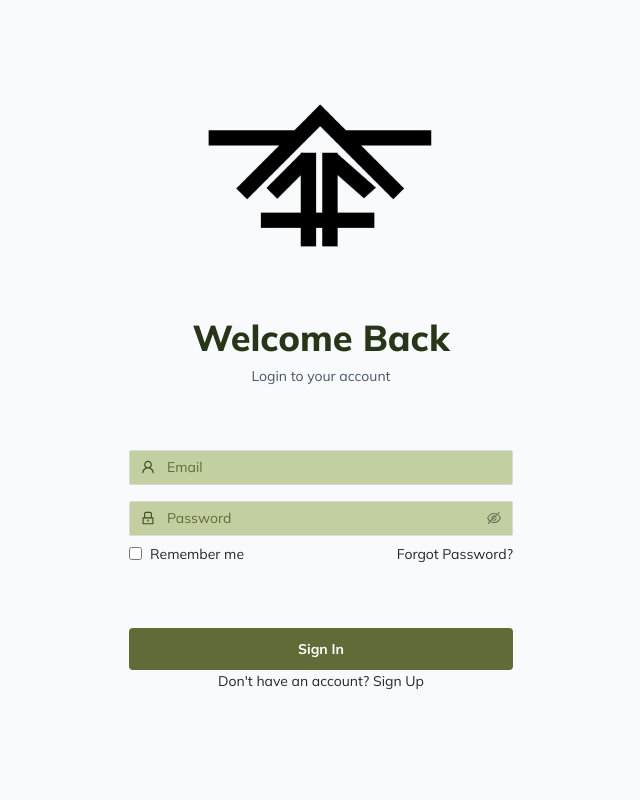
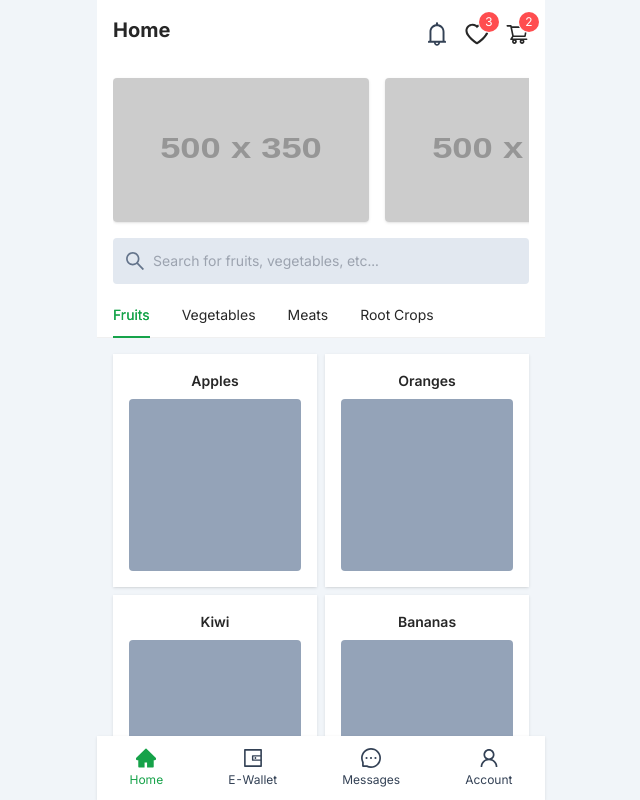
Before and after one commit to saisarah/TalipaAPP-Frontend, a React (Vite) app: page / in a window 1280 px wide. Before the commit this address led to /login. Shown: the top 800 px of the page, without its empty margins (319-959 px from the left). Built offline with nearby package versions, Linux system fonts and the light colour scheme.

Commit message:
Redesign Homepage

```diff
--- a/src/App.jsx
+++ b/src/App.jsx
@@ -1,6 +1,13 @@
+import { ConfigProvider } from "antd";
 import { useState } from "react";
 import { AppContextProvider } from "./contexts/AppContext";
 import Router from "./routes/Router";
+
+ConfigProvider.config({
+  theme: {
+    primaryColor: '#16a34a', //bg-green-600
+  }
+})
 
 function App() {
   const [isLogin, setIsLogin] = useState(false);
--- a/src/main.jsx
+++ b/src/main.jsx
@@ -1,7 +1,8 @@
 import React from "react";
 import ReactDOM from "react-dom/client";
 import App from "./App";
-import 'antd/dist/antd.css';
+import "./styles/preflight.css";
+import 'antd/dist/antd.variable.min.css';
 import "./styles/main.css";
 
 ReactDOM.createRoot(document.getElementById("root")).render(
--- a/src/pages/customer/home/Category.jsx
+++ /dev/null
@@ -1,12 +0,0 @@
-export default function Category({ image, name }) {
-  return (
-    <div
-      className="relative h-28 w-28 flex-shrink-0 overflow-hidden rounded-lg bg-cover"
-      style={{ backgroundImage: `url(${image})` }}
-    >
-      <div className="absolute bottom-0 w-full bg-slate-800 p-2 font-semibold text-white">
-        {name}
-      </div>
-    </div>
-  );
-}
--- a/src/pages/customer/home/Home.jsx
+++ b/src/pages/customer/home/Home.jsx
@@ -1,114 +1,176 @@
+import {
+  BellOutlined,
+  HeartOutlined,
+  HomeFilled,
+  MessageOutlined,
+  SearchOutlined,
+  ShoppingCartOutlined,
+  UserOutlined,
+  WalletOutlined,
+} from "@ant-design/icons";
+import { Badge, Tabs } from "antd";
 import { useContext, useState } from "react";
-import { Navigate } from "react-router-dom";
 import { AppContext } from "../../../contexts/AppContext";
-import Category from "./Category";
-import Product from "./Product";
-import ProductDetails from "./ProductDetails";
 
+function Fruits() {
+  return (
+    <div className="p-4">
+      <div className="grid grid-cols-2 gap-2">
+        <div className="bg-white p-4 text-center shadow">
+          <h5 className="font-semibold">Apples</h5>
+          <div className="aspect-square w-full rounded bg-slate-400"></div>
+        </div>
 
+        <div className="bg-white p-4 text-center shadow">
+          <h5 className="font-semibold">Oranges</h5>
+          <div className="aspect-square w-full rounded bg-slate-400"></div>
+        </div>
+
+        <div className="bg-white p-4 text-center shadow">
+          <h5 className="font-semibold">Kiwi</h5>
+          <div className="aspect-square w-full rounded bg-slate-400"></div>
+        </div>
+
+        <div className="bg-white p-4 text-center shadow">
+          <h5 className="font-semibold">Bananas</h5>
+          <div className="aspect-square w-full rounded bg-slate-400"></div>
+        </div>
+
+        <div className="bg-white p-4 text-center shadow">
+          <h5 className="font-semibold">Avocados</h5>
+          <div className="aspect-square w-full rounded bg-slate-400"></div>
+        </div>
+
+        <div className="bg-white p-4 text-center shadow">
+          <h5 className="font-semibold">Coconuts</h5>
+          <div className="aspect-square w-full rounded bg-slate-400"></div>
+        </div>
+
+        <div className="bg-white p-4 text-center shadow">
+          <h5 className="font-semibold">Coconuts</h5>
+          <div className="aspect-square w-full rounded bg-slate-400"></div>
+        </div>
+
+        <div className="bg-white p-4 text-center shadow">
+          <h5 className="font-semibold">Coconuts</h5>
+          <div className="aspect-square w-full rounded bg-slate-400"></div>
+        </div>
+      </div>
+    </div>
+  );
+}
 
 export default function HomeCustomer() {
-  const { isLogin } = useContext(AppContext)
+  const { isLogin } = useContext(AppContext);
   const [isOpen, setIsOpen] = useState(false);
 
-  if (!isLogin) {
-    return <Navigate to="/login" />
-  }
-
   return (
-    <div className="p-4">
-      <div className="text-2xl font-bold">Welcome DoSan!</div>
-      <div className="text-2xl font-bold">
-        Let's find <span className="text-orange-700">Fresh</span> Crops.
+    <div className="mx-auto flex min-h-screen max-w-md flex-col pb-16">
+      <div className="bg-white px-4">
+        <div className="flex items-center justify-between py-4">
+          <h1 className="text-xl font-bold">Home</h1>
+          <div className="space-x-4">
+            <button>
+              <BellOutlined style={{ fontSize: 24 }} />
+            </button>
+            <Badge count={3}>
+              <button>
+                <HeartOutlined style={{ fontSize: 24 }} />
+              </button>
+            </Badge>
+            <Badge count={2}>
+              <button>
+                <ShoppingCartOutlined style={{ fontSize: 24 }} />
+              </button>
+            </Badge>
+          </div>
         </div>
 
-      <div className="mt-8 rounded-xl bg-[#283618] p-4 text-white">
-        <div className="font-bold">
-          Get your first
-          <br />
-          Transaction 20% off.
-        </div>
-        <button className="mt-8 rounded-full bg-white px-8 py-2 text-sm font-bold text-slate-900">
-          Show Now
-        </button>
-      </div>
-
-      <div className="mt-4">
-        <div className="text-lg font-semibold">Categories</div>
-
-        <div className="talipaapp-scrollbar mt-2 flex gap-4 overflow-x-auto">
-          <Category
-            image="/assets/image/Vegetables.jpg"
-            name="Vegetables"
+        <div className="talipaapp-scrollbar overflow-auto py-2">
+          <div className="flex gap-4">
+            <img
+              className="aspect-video h-36 rounded shadow"
+              src="https://via.placeholder.com/500x350"
             />
-          <Category
-            image="/assets/image/Fruits.jpg"
-            name="Fruits"
+            <img
+              className="aspect-video h-36 rounded shadow"
+              src="https://via.placeholder.com/500x350"
             />
-          <Category
-            image="/assets/image/Crop.jpg"
-            name="Crop"
-          />
-          <Category
-            image="/assets/image/Meats.jpg"
-            name="Meats"
-          />
-          <Category
-            image="/assets/image/Eggs.jpg"
-            name="Eggs"
+            <img
+              className="aspect-video h-36 rounded shadow"
+              src="https://via.placeholder.com/500x350"
             />
           </div>
         </div>
 
-      <div className="mt-4">
-        <div className="text-lg font-semibold">Whats on the market?</div>
-
-        <div className="mt-4 grid grid-cols-2 gap-2">
-          <Product
-            setIsOpen={setIsOpen}
-            image="assets/image/repolyo.jpg"
-            name="Repolyo"
+        <div className="py-2">
+          <div className="flex gap-2 rounded bg-slate-200 p-3">
+            <SearchOutlined
+              style={{ fontSize: 20 }}
+              className="text-slate-500"
             />
-          <Product
-            setIsOpen={setIsOpen}
-            image="assets/image/karots.jpg"
-            name="Karots"
+            <input
+              className="flex-grow bg-transparent focus:outline-none"
+              type="search"
+              placeholder="Search for fruits, vegetables, etc..."
             />
-          <Product
-            setIsOpen={setIsOpen}
-            image="assets/image/Brokolyo.jpg"
-            name="Brokolyo"
-          />
-          <Product
-            setIsOpen={setIsOpen}
-            image="assets/image/patatas.jpg"
-            name="Patatas"
-          />
-          <Product
-            setIsOpen={setIsOpen}
-            image="assets/image/luya.jpg"
-            name="Luya"
-          />
-          <Product
-            setIsOpen={setIsOpen}
-            image="assets/image/sibuyas.jpg"
-            name="Sibuyas"
-          />
-          <Product
-            setIsOpen={setIsOpen}
-            image="assets/image/Kamatis.jpg"
-            name="Kamatis"
-          />
-          <Product
-            setIsOpen={setIsOpen}
-            image="assets/image/Bawang.jpg"
-            name="Bawang"
-          />
-
+          </div>
         </div>
       </div>
 
-      <ProductDetails setIsOpen={setIsOpen} isOpen={isOpen} />
+      <div className="flex-grow">
+        <Tabs
+          tabBarStyle={{
+            marginBottom: 0,
+            backgroundColor: "#fff",
+            padding: "0 1rem",
+            position: "sticky",
+            top: 0,
+            zIndex: 10,
+          }}
+          items={[
+            {
+              label: "Fruits",
+              key: "1",
+              children: <Fruits />,
+            },
+            {
+              label: "Vegetables",
+              key: "2",
+              children: <Fruits />,
+            },
+            {
+              label: "Meats",
+              key: "3",
+              children: <Fruits />,
+            },
+            {
+              label: "Root Crops",
+              key: "4",
+              children: <Fruits />,
+            },
+          ]}
+        />
+      </div>
+
+      <div className="fixed bottom-0 flex w-full max-w-md bg-white text-xs shadow">
+        <button className="flex flex-grow flex-col items-center gap-1 py-3 text-primary">
+          <HomeFilled style={{ fontSize: 20 }} />
+          Home
+        </button>
+        <button className="flex flex-grow flex-col items-center gap-1 py-3">
+          <WalletOutlined style={{ fontSize: 20 }} />
+          E-Wallet
+        </button>
+        <button className="flex flex-grow flex-col items-center gap-1 py-3">
+          <MessageOutlined style={{ fontSize: 20 }} />
+          Messages
+        </button>
+        <button className="flex flex-grow flex-col items-center gap-1 py-3">
+          <UserOutlined style={{ fontSize: 20 }} />
+          Account
+        </button>
+      </div>
     </div>
   );
 }
--- a/src/pages/customer/home/Product.jsx
+++ /dev/null
@@ -1,30 +0,0 @@
-import { ShoppingCartOutlined } from "@ant-design/icons";
-import { Button } from "antd";
-
-export default function Product({ setIsOpen, image, name }) {
-  return (
-    <div className="overflow-hidden rounded-xl bg-white shadow-xl">
-      <div className="relative h-32 bg-yellow-500">
-        <img
-          src={image}
-          className="absolute inset-0 h-full w-full object-cover"
-        />
-        <Button
-          type="text"
-          icon={<ShoppingCartOutlined className="text-white" />}
-          className="absolute top-2 right-2"
-        />
-        <div className="absolute bottom-0 flex w-full items-end justify-between bg-gradient-to-t from-white to-transparent px-2 pt-1">
-          <div
-            onClick={() => setIsOpen(true)}
-            className="text-lg font-semibold"
-          >
-            {name}
-          </div>
-          <div className="text-sm font-bold text-orange-900">₱20/kg</div>
-        </div>
-      </div>
-      <div className="p-2">lorem ipsum dolor sit amet</div>
-    </div>
-  );
-}
--- a/src/styles/main.css
+++ b/src/styles/main.css
@@ -1,18 +1,8 @@
-@import url("https://fonts.googleapis.com/css2?family=Mulish:ital,wght@0,400;0,500;0,600;0,700;0,800;0,900;1,300&display=swap");
-@tailwind base;
 @tailwind components;
 @tailwind utilities;
 
 body {
-  @apply bg-slate-50 font-sans;
-}
-
-button {
-    @apply border-none cursor-pointer;
-}
-
-a {
-    color: inherit;
+  @apply bg-slate-100 font-sans text-slate-700;
 }
 
 .talipaapp-input-1,
--- /dev/null
+++ b/src/styles/preflight.css
@@ -0,0 +1,8 @@
+@import url("https://fonts.googleapis.com/css2?family=Inter:ital,wght@0,400;0,500;0,600;0,700;0,800;0,900;1,300&display=swap");
+
+@tailwind base;
+@layer base {
+  :root {
+    --color-primary: 22 162 73;
+  }
+}
--- a/tailwind.config.cjs
+++ b/tailwind.config.cjs
@@ -1,4 +1,5 @@
 const defaultTheme = require('tailwindcss/defaultTheme')
+const colors = require('tailwindcss/colors')
 
 /** @type {import('tailwindcss').Config} */
 module.exports = {
@@ -6,12 +7,12 @@ module.exports = {
   theme: {
     extend: {
       fontFamily: {
-        'sans': ['Mulish', ...defaultTheme.fontFamily.sans]
+        'sans': ['Inter', ...defaultTheme.fontFamily.sans]
+      },
+      colors: {
+        primary: 'rgb(var(--color-primary) / <alpha-value>)',
       }
     },
   },
-  corePlugins: {
-    preflight: false
-  },
   plugins: [],
 };
```
Also changed, not shown: src/pages/customer/home/ProductDetails.jsx (deleted, +0 -75 lines), src/routes/Router.jsx (+3 -14 lines). Lines whose indentation alone changed are shown as unchanged.
